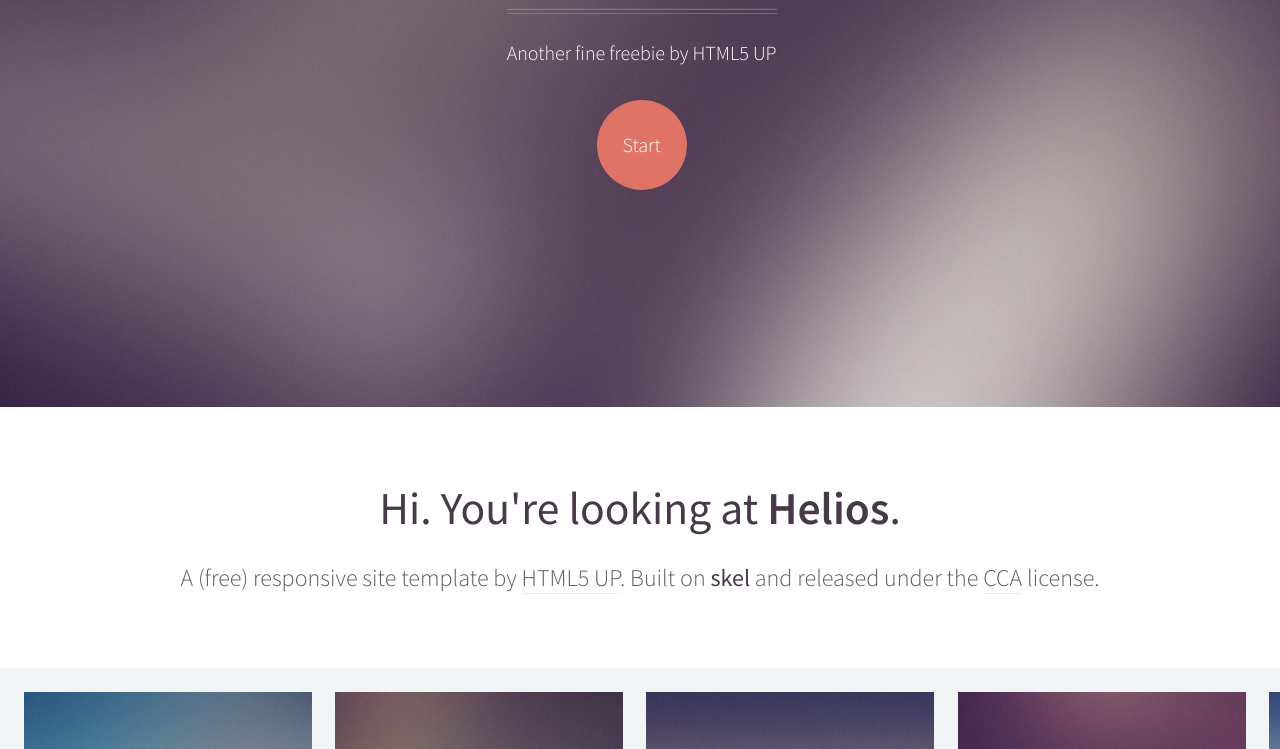
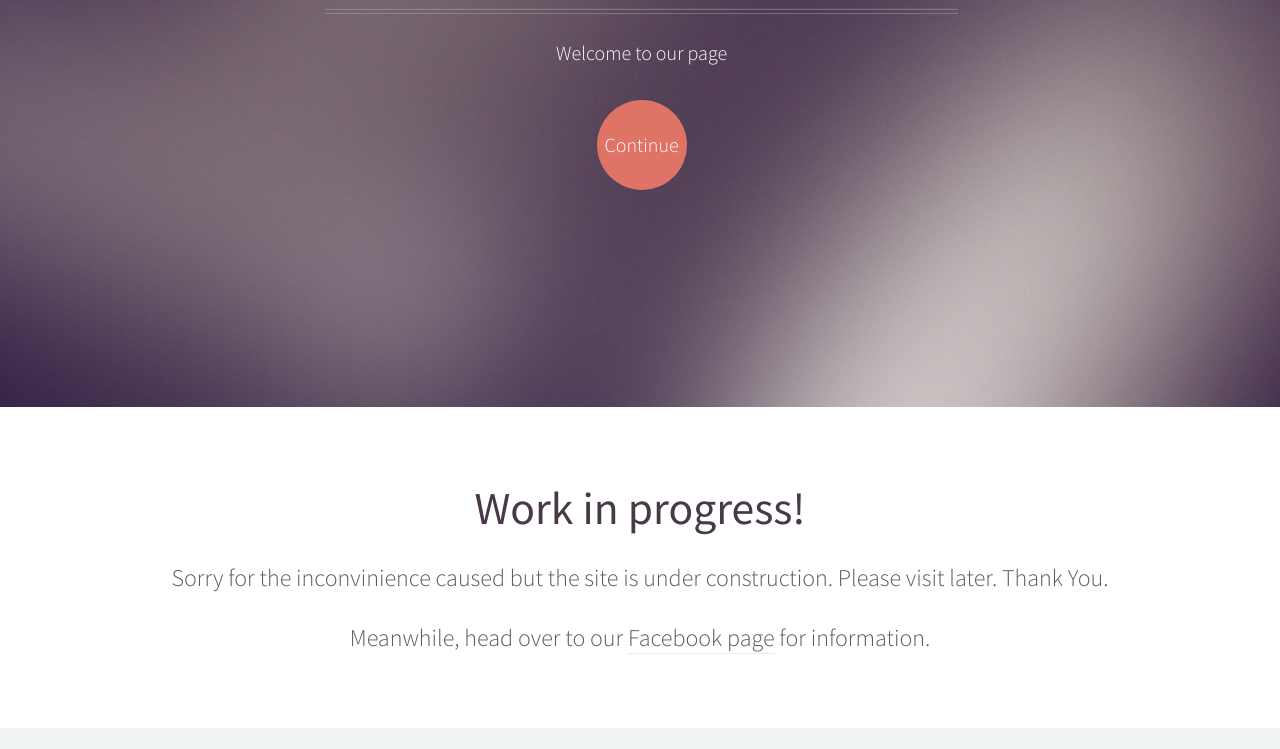
Before and after one commit to cvrcsisb/cvrcsisb.github.io, a plain HTML site: page index.html in a window 1280 px wide. Shown: the part 393-1142 px from the top of the page. Drawn offline with Linux system fonts and the light colour scheme.

Commit message:
under construction

```diff
--- a/index.html
+++ b/index.html
@@ -1,12 +1,7 @@
 <!DOCTYPE HTML>
-<!--
-	Helios by HTML5 UP
-	html5up.net | @n33co
-	Free for personal and commercial use under the CCA 3.0 license (html5up.net/license)
--->
 <html>
 	<head>
-		<title>Helios by HTML5 UP</title>
+		<title>CVR CSI Student Branch</title>
 		<meta charset="utf-8" />
 		<meta name="viewport" content="width=device-width, initial-scale=1" />
 		<!--[if lte IE 8]><script src="assets/js/ie/html5shiv.js"></script><![endif]-->
@@ -22,12 +17,12 @@
 					<!-- Inner -->
 						<div class="inner">
 							<header>
-								<h1><a href="index.html" id="logo">Helios</a></h1>
+								<h1><a href="index.html" id="logo">CVR CSI Student Branch</a></h1>
 								<hr />
-								<p>Another fine freebie by HTML5 UP</p>
+								<p>Welcome to our page</p>
 							</header>
 							<footer>
-								<a href="#banner" class="button circled scrolly">Start</a>
+								<a href="#banner" class="button circled scrolly">Continue</a>
 							</footer>
 						</div>
 
@@ -36,9 +31,10 @@
 							<ul>
 								<li><a href="index.html">Home</a></li>
 								<li>
-									<a href="#">Dropdown</a>
+									<a href="#">Events</a>
 									<ul>
-										<li><a href="#">Lorem ipsum dolor</a></li>
+										<li><a href="pki-webpage">Workshop on PKI</a></li>
+										<!--
 										<li><a href="#">Magna phasellus</a></li>
 										<li><a href="#">Etiam dolore nisl</a></li>
 										<li>
@@ -51,11 +47,14 @@
 											</ul>
 										</li>
 										<li><a href="#">Veroeros feugiat</a></li>
+									-->
 									</ul>
 								</li>
+								<!--
 								<li><a href="left-sidebar.html">Left Sidebar</a></li>
 								<li><a href="right-sidebar.html">Right Sidebar</a></li>
 								<li><a href="no-sidebar.html">No Sidebar</a></li>
+							-->
 							</ul>
 						</nav>
 
@@ -64,10 +63,14 @@
 			<!-- Banner -->
 				<section id="banner">
 					<header>
-						<h2>Hi. You're looking at <strong>Helios</strong>.</h2>
+						<h2>Work in progress!</h2>
 						<p>
-							A (free) responsive site template by <a href="http://html5up.net">HTML5 UP</a>.
-							Built on <strong>skel</strong> and released under the <a href="http://html5up.net/license">CCA</a> license.
+							Sorry for the inconvinience caused but the site is under
+							construction. Please visit later. Thank You.
+						</p>
+						<p>
+							Meanwhile, head over to our <a href="https://facebook.com/cvrcsi">
+							Facebook page</a> for information.
 						</p>
 					</header>
 				</section>
@@ -346,23 +349,25 @@
 								<!-- Contact -->
 									<section class="contact">
 										<header>
-											<h3>Nisl turpis nascetur interdum?</h3>
+											<h3>Like our work? Need to contact us?</h3>
 										</header>
-										<p>Urna nisl non quis interdum mus ornare ridiculus egestas ridiculus lobortis vivamus tempor aliquet.</p>
+										<p>Feel free to share anything to us!</p>
 										<ul class="icons">
+											<li><a href="https://www.facebook.com/CVRCSI" class="icon fa-facebook"><span class="label">Facebook</span></a></li>
+											<!--
 											<li><a href="#" class="icon fa-twitter"><span class="label">Twitter</span></a></li>
-											<li><a href="#" class="icon fa-facebook"><span class="label">Facebook</span></a></li>
 											<li><a href="#" class="icon fa-instagram"><span class="label">Instagram</span></a></li>
 											<li><a href="#" class="icon fa-pinterest"><span class="label">Pinterest</span></a></li>
 											<li><a href="#" class="icon fa-dribbble"><span class="label">Dribbble</span></a></li>
 											<li><a href="#" class="icon fa-linkedin"><span class="label">Linkedin</span></a></li>
+										-->
 										</ul>
 									</section>
 
 								<!-- Copyright -->
 									<div class="copyright">
 										<ul class="menu">
-											<li>&copy; Untitled. All rights reserved.</li><li>Design: <a href="http://html5up.net">HTML5 UP</a></li>
+											<li>&copy; <a href="http://cvr.ac.in">CVR</a> CSI-SB. All rights reserved.</li><li>Concept: <a href="http://html5up.net">HTML5 UP</a></li>
 										</ul>
 									</div>
 
@@ -383,6 +388,16 @@
 			<script src="assets/js/util.js"></script>
 			<!--[if lte IE 8]><script src="assets/js/ie/respond.min.js"></script><![endif]-->
 			<script src="assets/js/main.js"></script>
+			<script>
+			  (function(i,s,o,g,r,a,m){i['GoogleAnalyticsObject']=r;i[r]=i[r]||function(){
+			  (i[r].q=i[r].q||[]).push(arguments)},i[r].l=1*new Date();a=s.createElement(o),
+			  m=s.getElementsByTagName(o)[0];a.async=1;a.src=g;m.parentNode.insertBefore(a,m)
+			  })(window,document,'script','//www.google-analytics.com/analytics.js','ga');
+
+			  ga('create', 'UA-73785635-1', 'auto');
+			  ga('send', 'pageview');
+
+			</script>
 
 	</body>
 </html>
```
